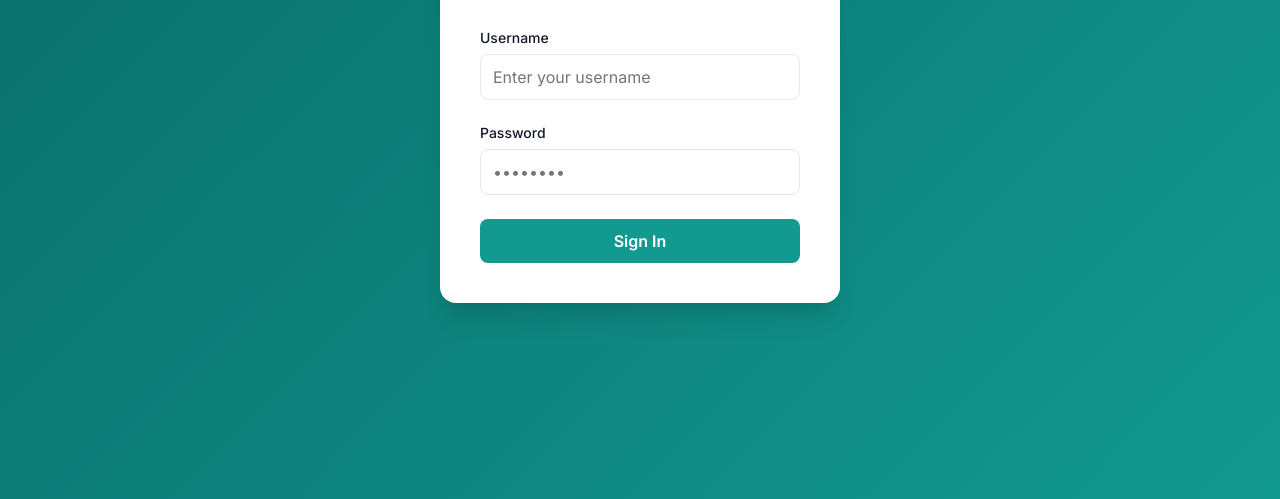
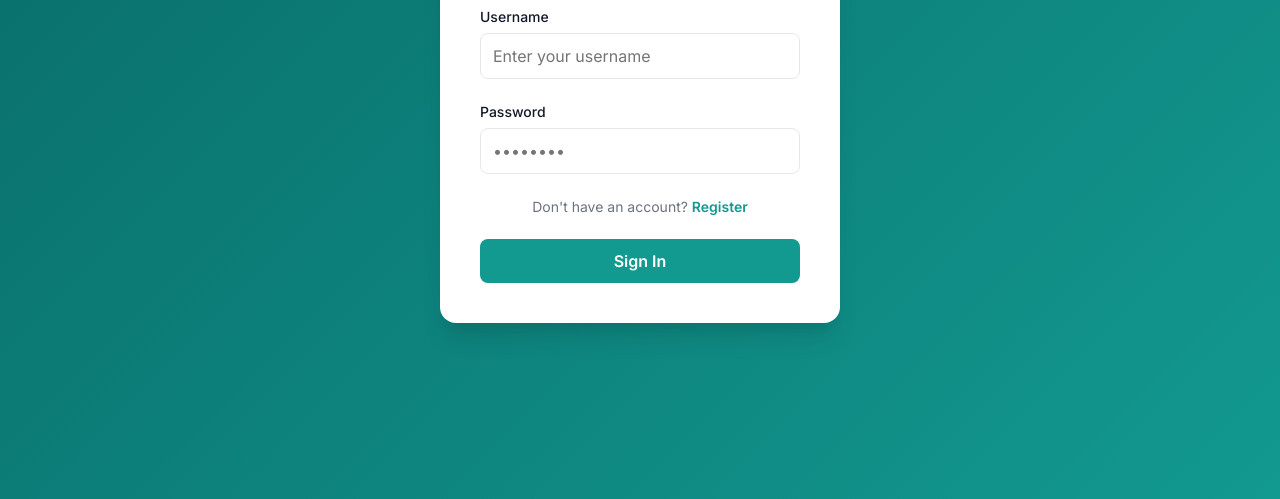
Before and after one commit to elyashiv67/toDoList-2, a website: page public/Login/login.html in a window 1280 px wide. Shown: the part 301-800 px from the top of the page. Drawn offline with Linux system fonts and the light colour scheme.

Commit message:
added register linl in login

```diff
--- a/public/Login/login.css
+++ b/public/Login/login.css
@@ -105,3 +105,22 @@
         button:hover {
             background-color: var(--primary-hover);
         }
+
+        .register-prompt {
+            text-align: center;
+            font-size: 0.875rem;
+            color: var(--text-secondary);
+            margin: 0 0 1.5rem 0;
+        }
+
+        .register-prompt a {
+            color: var(--primary);
+            text-decoration: none;
+            font-weight: 600;
+            transition: color 0.2s ease;
+        }
+
+        .register-prompt a:hover {
+            color: var(--primary-hover);
+            text-decoration: underline;
+        }
--- a/public/Login/login.html
+++ b/public/Login/login.html
@@ -23,6 +23,7 @@
             <label for="password">Password</label>
             <input type="password" id="password" name="password" placeholder="••••••••" required>
         </div>
+        <p class="register-prompt">Don't have an account? <a href="../register/register.html">Register</a></p>
 
         <button onclick="login()">Sign In</button>
     </div>
```
